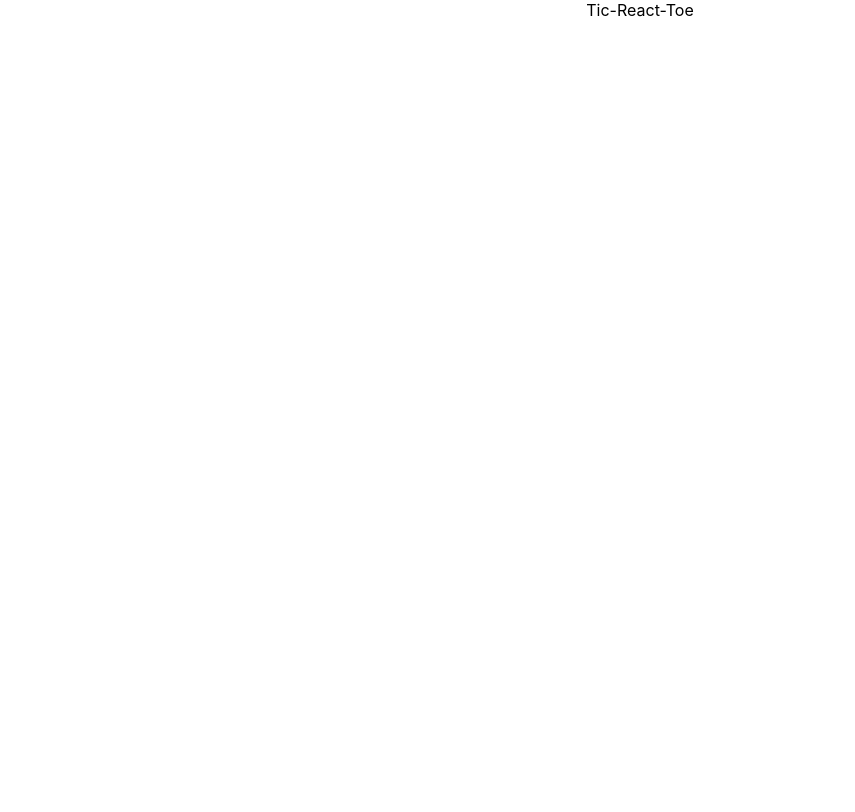
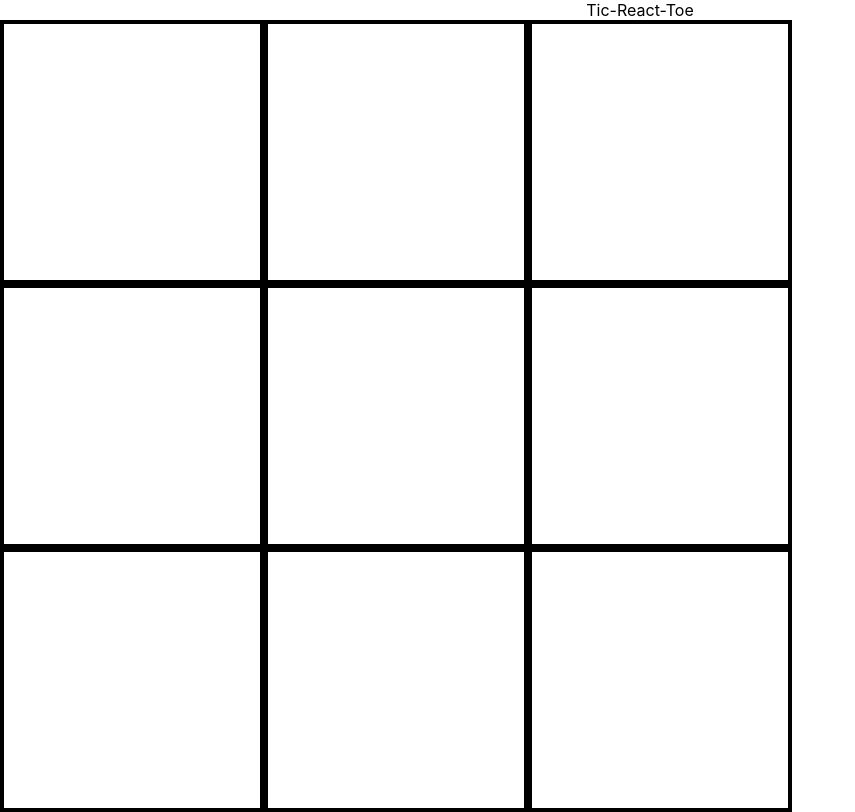
Before and after one commit to cJeffreys7/tic-react-toe, a React (Create React App) app: page / in a window 1280 px wide. Shown: the whole page, without its empty margins (0-855 px from the left). Built offline with nearby package versions, Linux system fonts and the light colour scheme.

Commit message:
display grid space

```diff
--- a/src/App/App.js
+++ b/src/App/App.js
@@ -1,9 +1,11 @@
+import Grid from '../components/Grid'
 import './App.css'
 
 function App() {
   return (
     <div className="App">
       Tic-React-Toe
+      <Grid />
     </div>
   )
 }
--- /dev/null
+++ b/src/components/Grid.jsx
@@ -0,0 +1,14 @@
+import React from 'react'
+import GridSquare from './GridSquare'
+import styles from './Grid.module.css'
+
+export default function Grid() {
+  const grids = [...Array(9)].map((_, i) => <GridSquare key={i}/>)
+
+
+  return (
+    <div className={styles.gridSpace}>
+      {grids}
+    </div>
+  )
+}
--- /dev/null
+++ b/src/components/Grid.module.css
@@ -0,0 +1,5 @@
+.gridSpace {
+  display: flex;
+  flex-flow: row wrap;
+  width: 800px;
+}
--- /dev/null
+++ b/src/components/GridSquare.jsx
@@ -0,0 +1,9 @@
+import React, { useState } from 'react'
+import styles from './GridSquare.module.css'
+
+export default function GridSquare() {
+  return (
+    <div className={styles.square}>
+    </div>
+  )
+}
--- /dev/null
+++ b/src/components/GridSquare.module.css
@@ -0,0 +1,5 @@
+.square {
+  width: 256px;
+  height: 256px;
+  border: black 4px solid;
+}
--- a/src/index.js
+++ b/src/index.js
@@ -1,7 +1,7 @@
 import React from 'react'
 import ReactDOM from 'react-dom'
 import './index.css'
-import App from './App/App'
+import App from './app/App'
 
 ReactDOM.render(
   <React.StrictMode>
```
